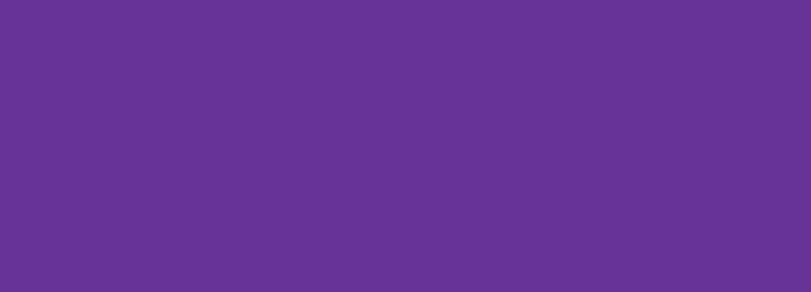
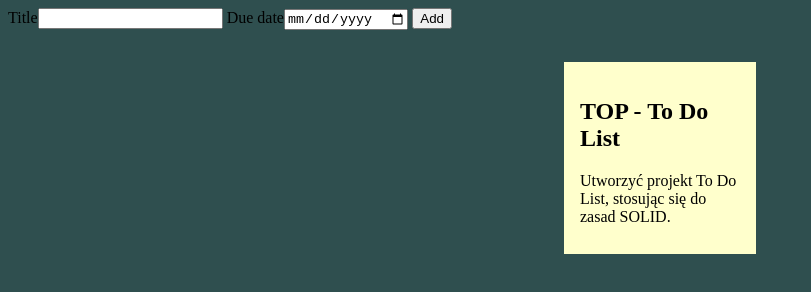
Before and after one commit to pr3ston1989/todo-list, a website built with webpack: page src/template.html in a window 1280 px wide. Shown: the whole page, without its empty margins (0-811 px from the left). Built offline with nearby package versions, Linux system fonts and the light colour scheme.

Commit message:
Add classes for Todo, Note, Project. - created classes for objects and DOM manipulation - created sticky note and function to display it - created mini-form to test event listener and todo creation

```diff
--- a/src/index.js
+++ b/src/index.js
@@ -1 +1,21 @@
+import { ToDo } from "./todo.js";
+import { Project } from "./project.js";
+import { Note } from "./note.js";
+import { ElementRenderer } from "./renderer.js";
+import { TodoFormHandler } from "./todo-form-handler.js";
 import "./styles.css";
+
+const defaultProject = new Project("Default");
+
+const todoItem = new ToDo("Apka", "20.08.2024", defaultProject.name, "Stworzenie aplikacji webowej z listą to-do.", 3)
+console.log(todoItem.project)
+defaultProject.addTodo(todoItem);
+
+const sticky = new Note("TOP - To Do List", "Utworzyć projekt To Do List, stosując się do zasad SOLID.");
+
+const stickyNotesList = new ElementRenderer(document.querySelector("ul"));
+stickyNotesList.createNote(sticky);
+
+const todoForm = new TodoFormHandler('add-todo');
+
+todoForm.handleSubmit();
--- /dev/null
+++ b/src/note.js
@@ -0,0 +1,6 @@
+export class Note {
+    constructor(title, text) {
+        this.title = title;
+        this.text = text;
+    }
+}
--- /dev/null
+++ b/src/project.js
@@ -0,0 +1,10 @@
+export class Project {
+    constructor(name) {
+        this.name = name;
+        this.todos = [];
+    }
+
+    addTodo(todo) {
+        this.todos.push(todo);
+    }
+}
--- /dev/null
+++ b/src/renderer.js
@@ -0,0 +1,20 @@
+export class ElementRenderer {
+    constructor(container) {
+        this.container = container;
+    }
+
+    createNote(note) {
+        const stickyNote = document.createElement("li");
+        const url = document.createElement("a");
+        url.href = "#";
+        const title = document.createElement("h2");
+        title.textContent = note.title;
+        const text = document.createElement("p");
+        text.textContent = note.text;
+
+        url.appendChild(title);
+        url.appendChild(text);
+        stickyNote.appendChild(url);
+        this.container.appendChild(stickyNote);
+    }
+}
--- a/src/styles.css
+++ b/src/styles.css
@@ -1,3 +1,24 @@
 body {
-    background-color: rebeccapurple;
+    background-color: darkslategrey;
   }
+
+ul,li{
+  list-style:none;
+}
+ul{
+  display: flex;
+  flex-wrap: wrap;
+  justify-content: center;
+}
+ul li a{
+  text-decoration:none;
+  color:#000;
+  background:#ffc;
+  display:block;
+  height:10em;
+  width:10em;
+  padding:1em;
+}
+ul li{
+  margin:1em;
+}
--- a/src/template.html
+++ b/src/template.html
@@ -6,6 +6,14 @@
     <title>TO-DO APP</title>
 </head>
 <body>
-
+    <div>
+        <form action="" id="add-todo">
+            <label for="title">Title<input type="text" name="title" id="title" required></label>
+            <label for="due-date">Due date<input type="date" name="due-date" id="due-date"></label>
+            <button>Add</button>
+        </form>
+    </div>
+    <ul>
+    </ul>
 </body>
 </html>
--- /dev/null
+++ b/src/todo-form-handler.js
@@ -0,0 +1,19 @@
+import { ToDo } from "./todo.js";
+
+export class TodoFormHandler {
+    constructor(formId) {
+        this.form = document.getElementById(formId);
+        this.form.addEventListener('submit', (event) => this.handleSubmit(event));
+    }
+
+    handleSubmit(event) {
+        event.preventDefault();
+
+        const formData = new FormData(this.form);
+        const title = formData.get('title');
+        const date = formData.get('due-date');
+
+        const todo = new ToDo(title, date);
+        console.log(todo);
+    }
+}
--- /dev/null
+++ b/src/todo.js
@@ -0,0 +1,10 @@
+export class ToDo {
+    constructor(title, dueDate, project, description = "", priority = 1) {
+        this.title = title;
+        this.dueDate = dueDate;
+        this.description = description;
+        this.priority = priority;
+        this.project = project;
+        this.complete = false;
+    }
+}
--- a/webpack.config.js
+++ b/webpack.config.js
@@ -10,7 +10,7 @@ module.exports = {
     path: path.resolve(__dirname, "dist"),
     clean: true,
   },
-  devtool: "eval-source-map",
+  devtool: "source-mapinline-source-map",
   devServer: {
     watchFiles: ["./src/template.html"],
   },
```
